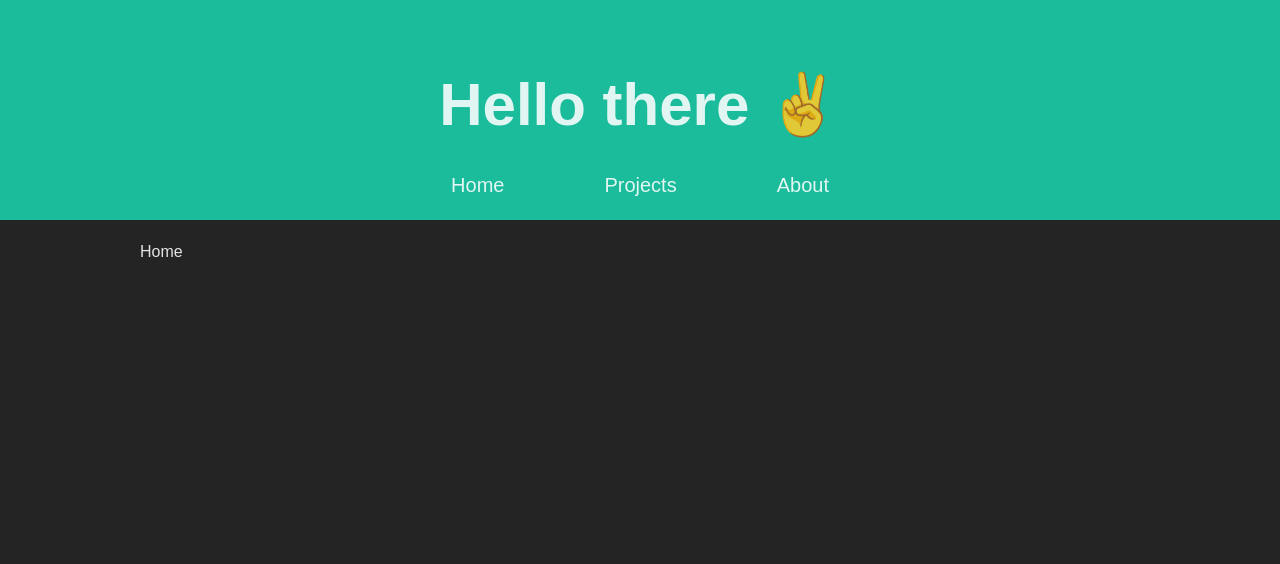
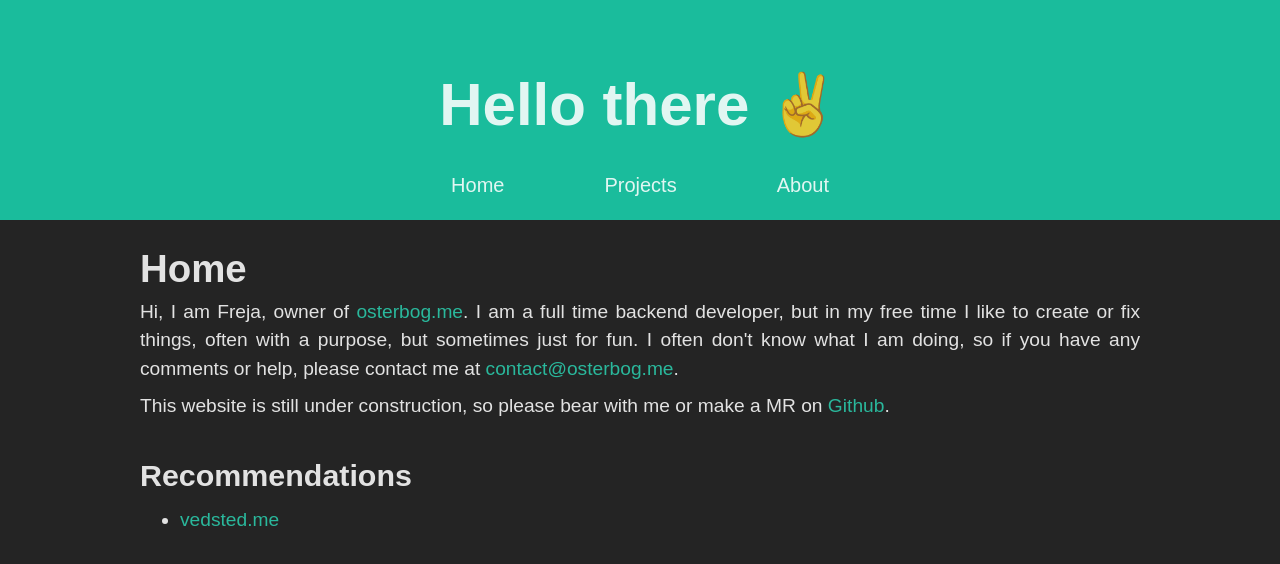
Before and after one commit to frej0887/BlogWebsite, a React (Vite) app: page / in a window 1280 px wide. Shown: the top 564 px of the page. Built offline with nearby package versions, Linux system fonts and the light colour scheme.

Commit message:
some text for home and about

```diff
--- a/src/pages/About.tsx
+++ b/src/pages/About.tsx
@@ -1,7 +1,19 @@
+import {
+  MyEmail,
+  MyHeader1,
+  MyOuter, MyText,
+} from "../components/SingleProjectComponents.tsx";
 
 export const About = () => {
 
   return (
-    <>About</>
+    <MyOuter>
+      <title>Yo</title>
+      <MyHeader1>About me</MyHeader1>
+      <MyText>
+        Please contact me at:
+        <MyEmail href={'contact@osterbog.me'}>contact@osterbog.me</MyEmail>
+      </MyText>
+    </MyOuter>
   )
 }
--- a/src/pages/Home.tsx
+++ b/src/pages/Home.tsx
@@ -1,8 +1,30 @@
+import {
+  MyEmail,
+  MyHeader1,
+  MyHeader2,
+  MyLink,
+  MyList, MyListItem,
+  MyOuter,
+  MyText
+} from "../components/SingleProjectComponents.tsx";
 
 export const Home = () => {
   return (
-    <>
-      Home
-    </>
+    <MyOuter>
+      <MyHeader1>Home</MyHeader1>
+      <MyText>
+        Hi, I am Freja, owner of <MyLink href={'osterbog.me'}>osterbog.me</MyLink>.
+        I am a full time backend developer, but in my free time I like to create or fix things, often with a purpose,
+        but sometimes just for fun. I often don't know what I am doing, so if you have any comments or help, please
+        contact me at <MyEmail href={'contact@osterbog.me'}>contact@osterbog.me</MyEmail>.
+      </MyText>
+      <MyText>
+        This website is still under construction, so please bear with me or make a MR on <MyLink href={'https://github.com/frej0887/BlogWebsite'}>Github</MyLink>.
+      </MyText>
+      <MyHeader2>Recommendations</MyHeader2>
+      <MyList>
+        <MyListItem><MyText><MyLink href={'vedsted.me'}>vedsted.me</MyLink></MyText></MyListItem>
+      </MyList>
+    </MyOuter>
   )
 }
```
